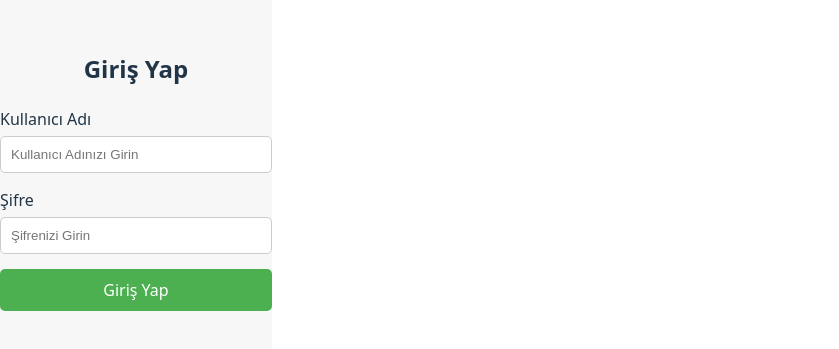
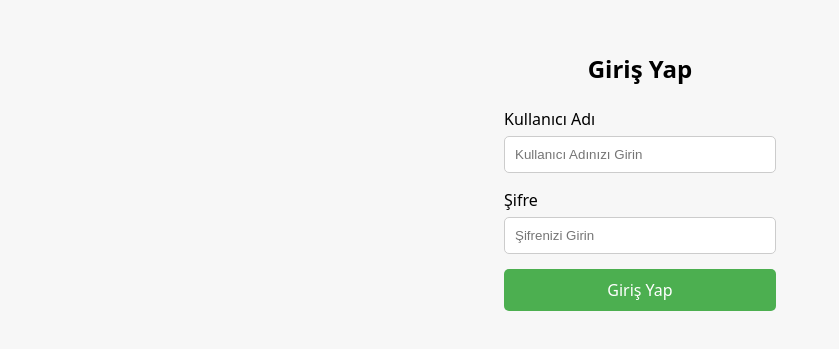
Before and after one commit to Keremyardan/PDI_Form, a React (Vite) app in the folder front/: page /login in a window 1280 px wide. Shown: the part 229-578 px from the top of the page, without its empty margins (0-839 px from the left). Built offline with nearby package versions, Linux system fonts and the light colour scheme.

Commit message:
login screen more stylized

```diff
--- a/front/src/components/Login.css
+++ b/front/src/components/Login.css
@@ -4,11 +4,17 @@
     align-items: center;
     justify-content: center;
     height: 100vh;
+    width: 100vw;
     background-color: #f7f7f7;
 }
 
 h2 {
     margin-bottom: 20px;
+    color: black;
+}
+
+.box-text{
+    color: black;
 }
 
 .input-group {
--- a/front/src/components/Login.jsx
+++ b/front/src/components/Login.jsx
@@ -47,7 +47,7 @@ function Login({ onLogin }) {
             <h2>Giriş Yap</h2>
             <form onSubmit={handleSubmit}>
                 <div className="input-group">
-                    <label>Kullanıcı Adı</label>
+                    <label className='box-text'>Kullanıcı Adı</label>
                     <input
                         type="text"
                         value={username}
@@ -56,7 +56,7 @@ function Login({ onLogin }) {
                     />
                 </div>
                 <div className="input-group">
-                    <label>Şifre</label>
+                     <label className='box-text'>Şifre</label>
                     <input
                         type="password"
                         value={password}
--- a/front/src/components/SvgCar.jsx
+++ b/front/src/components/SvgCar.jsx
@@ -1,7 +1,7 @@
 import React, { useState } from 'react';
 
 const SvgCar = ({ onPartHover, onPartClick }) => {
-    const [hoveredPart, setHoveredPart] = useState(null);
+    const [hoveredPart, setHoveredPart] = useState([]);
     const [clickedPart, setClickedPart] = useState(null);
 
     const handleMouseEnter = (partId) => {
```
